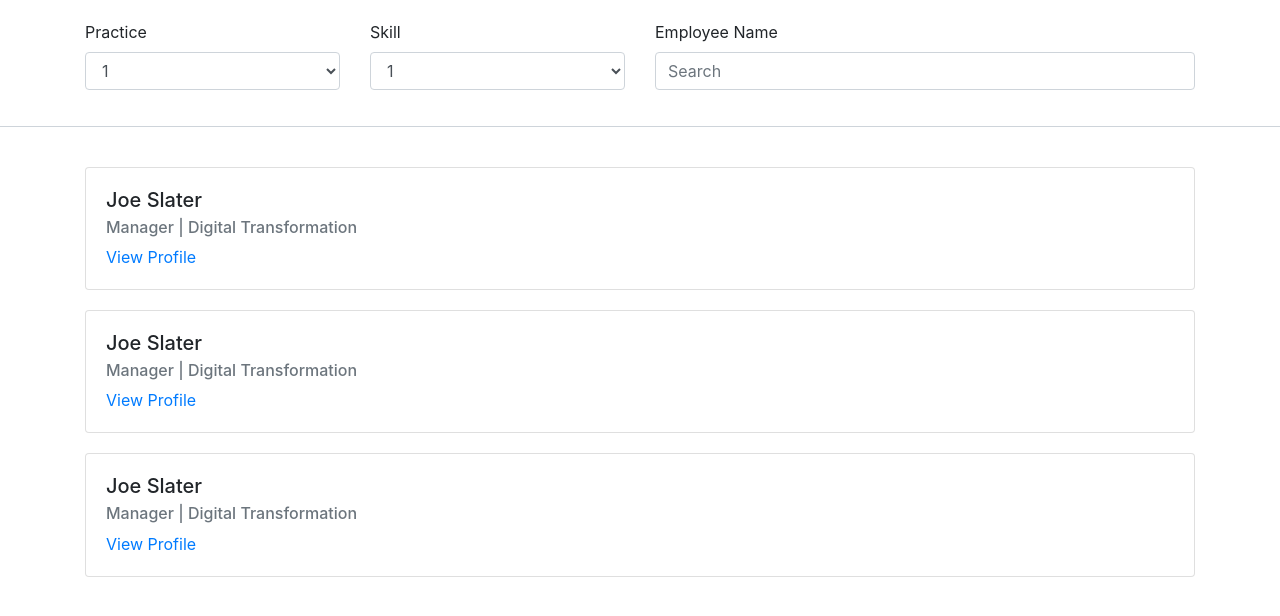
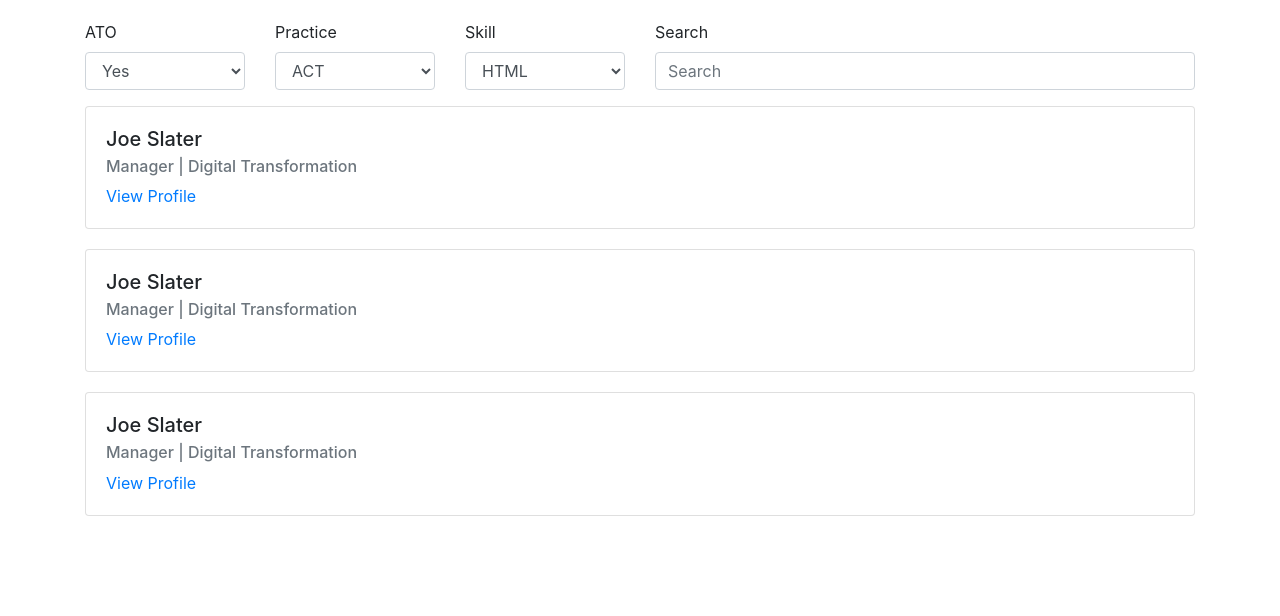
Before and after one commit to sogetiprofileteam/profile, an Angular app: page /search in a window 1280 px wide. Shown: the top 616 px of the page. Built offline with nearby package versions, Linux system fonts and the light colour scheme.

Commit message:
updates search

```diff
--- /dev/null
+++ b/src/app/app/app-routing.module.ts
@@ -0,0 +1,24 @@
+import { NgModule }              from '@angular/core';
+import { RouterModule, Routes }  from '@angular/router';
+
+import { AppComponent }   from './app.component';
+import { PortfolioAddComponent }   from '../portfolio-add/portfolio-add.component';
+import { SearchComponent } from '../search/search.component';
+
+const appRoutes: Routes = [
+  { path: '', component: AppComponent },
+  { path: 'add', component: PortfolioAddComponent },
+  { path: 'search', component: SearchComponent }
+];
+
+@NgModule({
+  imports: [
+    RouterModule.forRoot(
+      appRoutes
+    )
+  ],
+  exports: [
+    RouterModule
+  ]
+})
+export class AppRoutingModule {}
--- a/src/app/app/app.component.html
+++ b/src/app/app/app.component.html
@@ -1,7 +1,2 @@
 <!--The content below is only a placeholder and can be replaced.-->
-<app-search></app-search>
-<div class="container">
-<app-portfolio-item name="Joe Slater" title="Manager" practice="Digital Transformation"></app-portfolio-item>
-<app-portfolio-item name="Joe Slater" title="Manager" practice="Digital Transformation"></app-portfolio-item>
-<app-portfolio-item name="Joe Slater" title="Manager" practice="Digital Transformation"></app-portfolio-item>
-</div>
+<router-outlet></router-outlet>
--- a/src/app/portfolio-item/portfolio-item.module.ts
+++ b/src/app/portfolio-item/portfolio-item.module.ts
@@ -1,5 +1,6 @@
 import { NgModule } from '@angular/core';
 import { CommonModule } from '@angular/common';
+
 import { PortfolioItemComponent } from './portfolio-item.component';
 
 @NgModule({
--- a/src/app/portfolio/portfolio.module.ts
+++ b/src/app/portfolio/portfolio.module.ts
@@ -1,5 +1,6 @@
 import { NgModule } from '@angular/core';
 import { CommonModule } from '@angular/common';
+
 import { PortfolioComponent } from './portfolio.component';
 
 @NgModule({
--- a/src/app/search/search.component.html
+++ b/src/app/search/search.component.html
@@ -1,30 +1,41 @@
-<div class="search-component">
+<div class="search-component section">
   <div class="container">
-    <form class="row">
-      <div class="col-12 col-md-3 form-group">
+    <form class="row align-items-center">
+      <div class="col-12 col-md-2 form-group">
+        <label for="employeeATO">ATO</label>
+        <select class="form-control" id="employeeATO">
+          <option>Yes</option>
+          <option>No</option>
+        </select>
+      </div>
+      <div class="col-12 col-md-2 form-group">
         <label for="employeePractice">Practice</label>
         <select class="form-control" id="employeePractice">
-          <option>1</option>
-          <option>2</option>
-          <option>3</option>
-          <option>4</option>
-          <option>5</option>
+          <option>ACT</option>
+          <option>BI & Analytics</option>
+          <option>Cloud</option>
+          <option>Testing</option>
+          <option>DT</option>
         </select>
       </div>
-      <div class="col-12 col-md-3 form-group">
+      <div class="col-12 col-md-2 form-group">
         <label for="employeeSkill">Skill</label>
         <select class="form-control" id="employeeSkill">
-          <option>1</option>
-          <option>2</option>
-          <option>3</option>
-          <option>4</option>
-          <option>5</option>
+          <option>HTML</option>
+          <option>CSS</option>
+          <option>JavaScript</option>
+          <option>.NET</option>
         </select>
       </div>
       <div class="col-12 col-md-6 form-group">
-        <label for="employeeName">Employee Name</label>
-        <input type="text" class="form-control" id="employeeName" aria-describedby="employee name" placeholder="Search">
+        <label for="employeeSearch">Search</label>
+        <input type="text" class="form-control" id="employeeSearch" aria-describedby="employee search" placeholder="Search">
       </div>
     </form>
   </div>
+  <div class="container">
+    <app-portfolio-item name="Joe Slater" title="Manager" practice="Digital Transformation"></app-portfolio-item>
+    <app-portfolio-item name="Joe Slater" title="Manager" practice="Digital Transformation"></app-portfolio-item>
+    <app-portfolio-item name="Joe Slater" title="Manager" practice="Digital Transformation"></app-portfolio-item>
+  </div>
 </div>
--- a/src/app/search/search.component.scss
+++ b/src/app/search/search.component.scss
@@ -1,7 +1,7 @@
 @import '../../styles/variables';
 
 .search-component {
-  border-bottom: 1px solid $color-light;
+  // border-bottom: 1px solid $color-light;
   padding-top: $spacing-reg;
   padding-bottom: $spacing-reg;
   margin-bottom: $spacing-reg * 2;
--- a/src/app/search/search.module.ts
+++ b/src/app/search/search.module.ts
@@ -2,9 +2,12 @@ import { NgModule } from '@angular/core';
 import { CommonModule } from '@angular/common';
 import { SearchComponent } from './search.component';
 
+import { PortfolioItemModule } from '../portfolio-item/portfolio-item.module';
+
 @NgModule({
   imports: [
-    CommonModule
+    CommonModule,
+    PortfolioItemModule
   ],
   declarations: [SearchComponent],
   exports: [SearchComponent]
```
Also changed, not shown: src/app/app/app.module.ts (+5 -3 lines).
